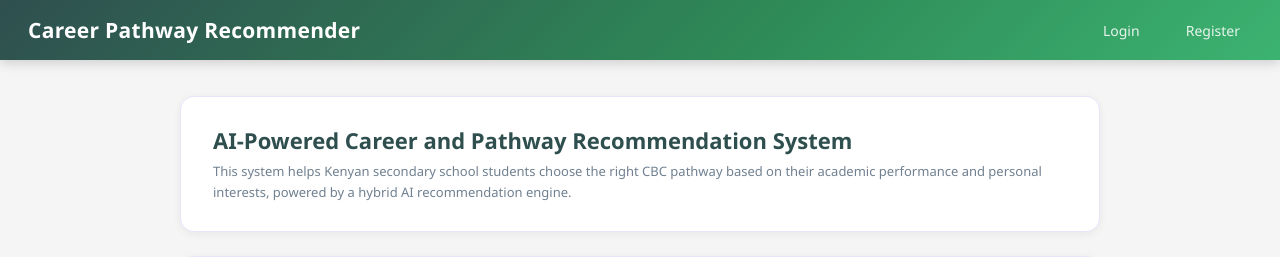
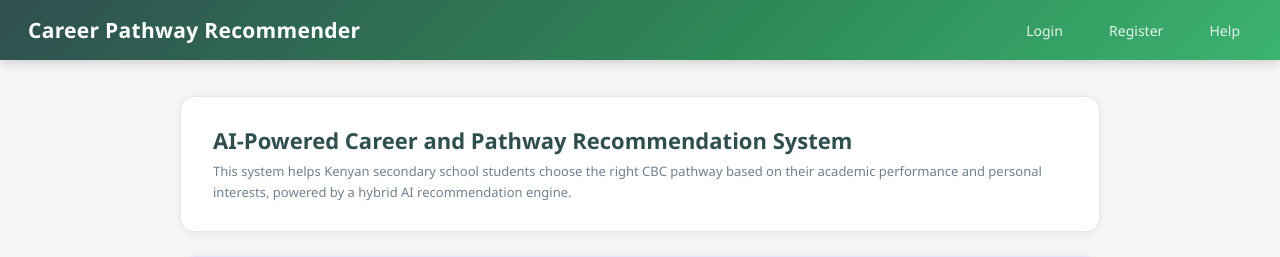
Before and after one commit to SydMw/career-pathway-recommender, a PHP site: page /predict/ in a window 1280 px wide. Shown: the top 257 px of the page. Run offline with PHP 8.4, Linux system fonts and the light colour scheme.

Commit message:
Add Help link to the index page navbar
Supervisor follow-up from today's meeting: a Help entry right after
Register, linking to mailto:cbc@gmail.com. Verified: renders correctly
in the navbar with the right href, no console errors, full
test_web_flow.py suite (15 tests) passes.

```diff
--- a/public/index.php
+++ b/public/index.php
@@ -17,6 +17,7 @@
 $navbar_links = [
     ['href' => 'login.php', 'text' => 'Login'],
     ['href' => 'register.php', 'text' => 'Register'],
+    ['href' => 'mailto:cbc@gmail.com', 'text' => 'Help'],
 ];
 include __DIR__ . '/partials/navbar.php';
 ?>
```
